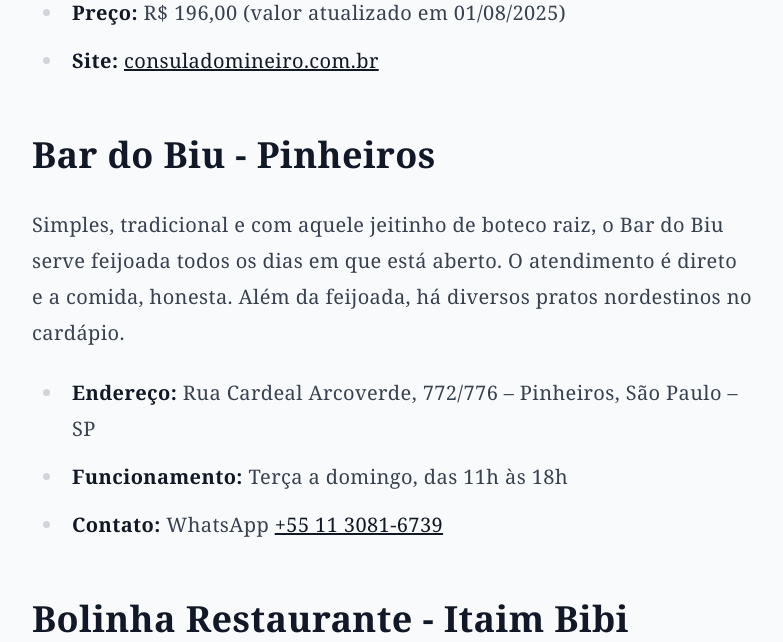
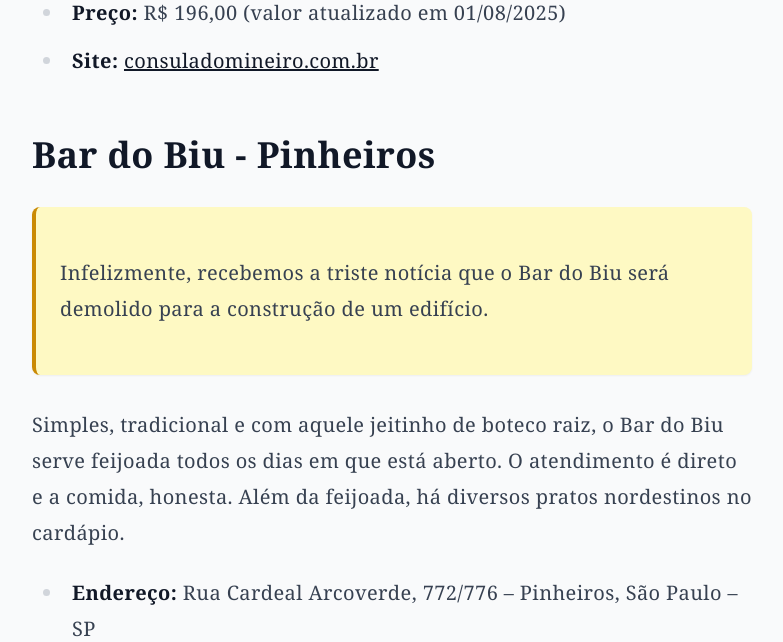
Before and after one commit to ahrocha/feijoadaweek-python-django, a Django app: page /feijoada-todos-os-dias/ in a window 1280 px wide. Shown: the part 1057-1699 px from the top of the page, without its empty margins (248-1031 px from the left). Run offline with Django 3.2, Linux system fonts and the light colour scheme; some libraries are stand-ins or nearby versions.

Commit message:
feat: notícia sobre bar do biu

```diff
--- a/core/templates/core/feijoada_todos_os_dias.html
+++ b/core/templates/core/feijoada_todos_os_dias.html
@@ -25,7 +25,10 @@
   </section>
 
   <section>
-    <h2> Bar do Biu - Pinheiros</h2>
+    <h2> Bar do Biu - Pinheiros<a name="bar-do-biu"></a></h2>
+    <div class="mb-8 p-6 bg-yellow-100 border-l-4 border-yellow-600 rounded-lg shadow-sm">
+      <p>Infelizmente, recebemos a triste notícia que o Bar do Biu será demolido para a construção de um edifício.</p>
+    </div>
     <p>
       Simples, tradicional e com aquele jeitinho de boteco raiz, o Bar do Biu serve feijoada todos os dias em que está aberto. O atendimento é direto e a comida, honesta. Além da feijoada, há diversos pratos nordestinos no cardápio.
     </p>
--- a/core/templates/core/home.html
+++ b/core/templates/core/home.html
@@ -5,6 +5,9 @@
 
       <!-- Chamada para a página "A história da feijoada" -->
       <section class="mb-8 p-6 bg-yellow-100 border-l-4 border-yellow-600 rounded-lg shadow-sm">
+
+        <p>Infelizmente, recebemos a triste notícia que o <a href="/feijoada-todos-os-dias/#bar-do-biu">Bar do Biu</a> será demolido para a construção de um edifício.</p>
+<!--
         <h2 class="text-xl font-bold text-yellow-800 mb-2">
           A feijoada não surgiu como você imagina.
         </h2>
@@ -14,6 +17,7 @@
         <a href="{% url 'historia_da_feijoada' %}" class="inline-block px-4 py-2 bg-yellow-600 text-white font-semibold rounded hover:bg-yellow-700 transition">
           Ler a história completa
         </a>
+-->
       </section>
 
       <!-- Lista de Posts -->
```
